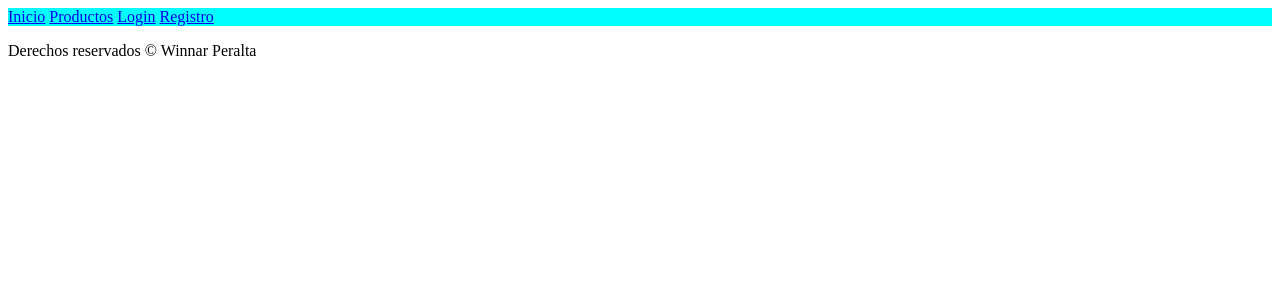
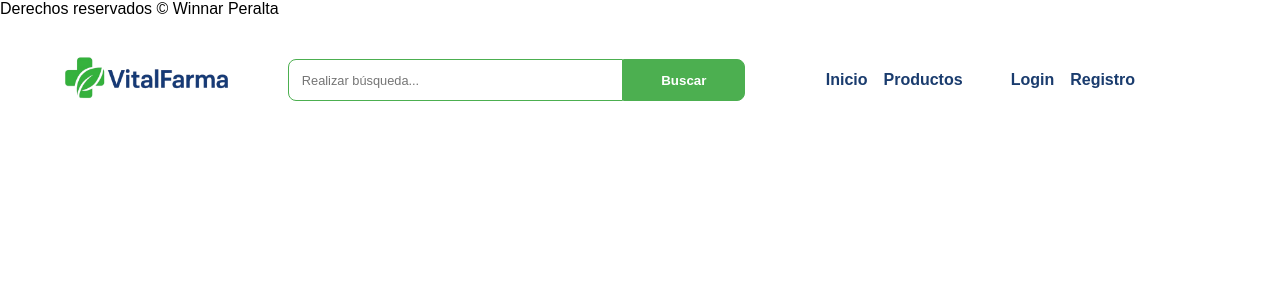
Before and after one commit to WPeraltaN/VitalFarma, a Django app: template app/templates/pages/cliente/productos.html in a window 1280 px wide. Shown: the top 300 px of the page. Run offline with Django 5.2, Linux system fonts and the light colour scheme; the template is opened without the code that fills it, so the values that code supplies are empty.

Commit message:
Estilos para el header de la parte del cliente

```diff
--- a/app/routes/main.py
+++ b/app/routes/main.py
@@ -3,9 +3,9 @@ from app import views
 urlpatterns = [
     # Pantallas de CLIENTE
     path('',views.inicio, name='inicio'),
-    path('/productos',views.productos, name='productos'),
+    path('productos/',views.productos, name='productos'),
 
     # Pantallas de AUTENTIFICACION
-    path('/login',views.login, name='login'),
-    path('/register',views.render, name='register')
+    path('login/',views.login, name='login'),
+    path('register/',views.render, name='register')
 ]
--- a/app/static/css/navbar.css
+++ b/app/static/css/navbar.css
@@ -1,3 +1,86 @@
+@import url("./styles.css");
+
+/* -----------------------------------------------------------
+HEADER
+----------------------------------------------------------- */
+header{
+    background-color: white;
+    position: absolute;
+    width: 95%;
+    margin-top: 1rem;
+    padding: 0 1.5rem;
+    border-radius: .5rem;
+
+    display: grid;
+    grid-template-columns: 15rem 1fr 1fr;
+    gap: 1.5rem;
+
+    align-items: center;
+    justify-items: center;
+    justify-self: center;
+
+}
+
+header img{
+    height: 8rem;
+}
+
+/* -----------------------------------------------------------
+BUSCADOR
+----------------------------------------------------------- */
+header form{
+    display: flex;
+}
+
+header form input{
+    padding: .8rem;
+    width: 30vw;
+    border: solid .1rem var(--verde);
+    border-radius: .5rem;
+    border-bottom-right-radius: 0;
+    border-top-right-radius: 0;
+
+    font-size: .8rem;
+}
+
+header form input:focus{
+    /* background-color: red; */
+    /* border: none;
+    border: 2px solid var(--verde-oscuro); */
+}
+
+header form button{
+    padding: .8rem;
+    width: 30%;
+    border: solid .1rem var(--verde);
+    border-radius: .5rem;
+    border-bottom-left-radius: 0;
+    border-top-left-radius: 0;
+    background-color: var(--verde);
+    color: white;
+    font-weight: bold;
+
+    transition: .3s;
+}
+
+header form button:hover{
+    background-color: var(--verde-oscuro);
+    cursor: pointer;
+}
+
+/* -----------------------------------------------------------
+NAV
+----------------------------------------------------------- */
 nav{
-    background-color: aqua;
+    display: flex;
+    gap: 1rem;
 }
+nav a{
+    text-decoration: none;
+    font-weight: bold;
+    color: var(--azul);
+}
+
+nav .Login{
+    margin-left: 2rem;
+}
--- a/app/static/css/styles.css
+++ b/app/static/css/styles.css
@@ -12,13 +12,17 @@
 }
 
 /* -----------------------------------------------------------
-   Reset
+   RESET
 ----------------------------------------------------------- */
 *{
     margin: 0;
     padding: 0;
     box-sizing: border-box;
     font-family: Arial, Helvetica, sans-serif;
+}
+
+img{
+    pointer-events:none;
 }
 
 /* -----------------------------------------------------------
--- a/app/templates/components/cliente/navbar.html
+++ b/app/templates/components/cliente/navbar.html
@@ -6,6 +6,6 @@
 
 <nav>
     {% for item in menu %}
-        <a href="{% url item.url %}">{{item.name}}</a>
+        <a href="{% url item.url %}" class="{{item.name}}">{{item.name}}</a>
     {% endfor %}
 </nav>
--- a/app/templates/layout/app.html
+++ b/app/templates/layout/app.html
@@ -6,12 +6,25 @@
     <title>{% block title %}{% endblock %}</title>
 
     {% load static %}
+    <link rel="stylesheet" href="{% static 'css/styles.css' %}">
 
     {% block extra_css %}
     {% endblock %}
 </head>
 <body>
-    {% include 'components/cliente/navbar.html' %}
+    <header>
+        <!-- Logo de VitalFarma -->
+        <img src="{% static 'assets/img/logo/logo2RMBG.png' %}" alt="Logo de VitalFarma">
+
+        <!-- Barra de búsqueda -->
+        <form action="">
+            <input type="text" placeholder="Realizar búsqueda...">
+            <button type="submit">Buscar</button>
+        </form>
+
+        <!-- Barra de navegación -->
+        {% include 'components/cliente/navbar.html' %}
+    </header>
     <main>
         {%block content%}
         {%endblock%}
--- a/app/templates/pages/cliente/inicio.html
+++ b/app/templates/pages/cliente/inicio.html
@@ -28,6 +28,7 @@
                 <p class="nombre_producto">Omeprazole</p>
                 <div class="calificacion">estrellas</div>
                 <p class="precio">RD$00.00</p>
+                <a href="#" class="agregar_carrito">Agregar al carrito</a>
             </div>
 
         </div>
```
Also changed, not shown: app/static/assets/img/logo/logo2.png (added), app/static/assets/img/logo/logo2RMBG.png (added).
